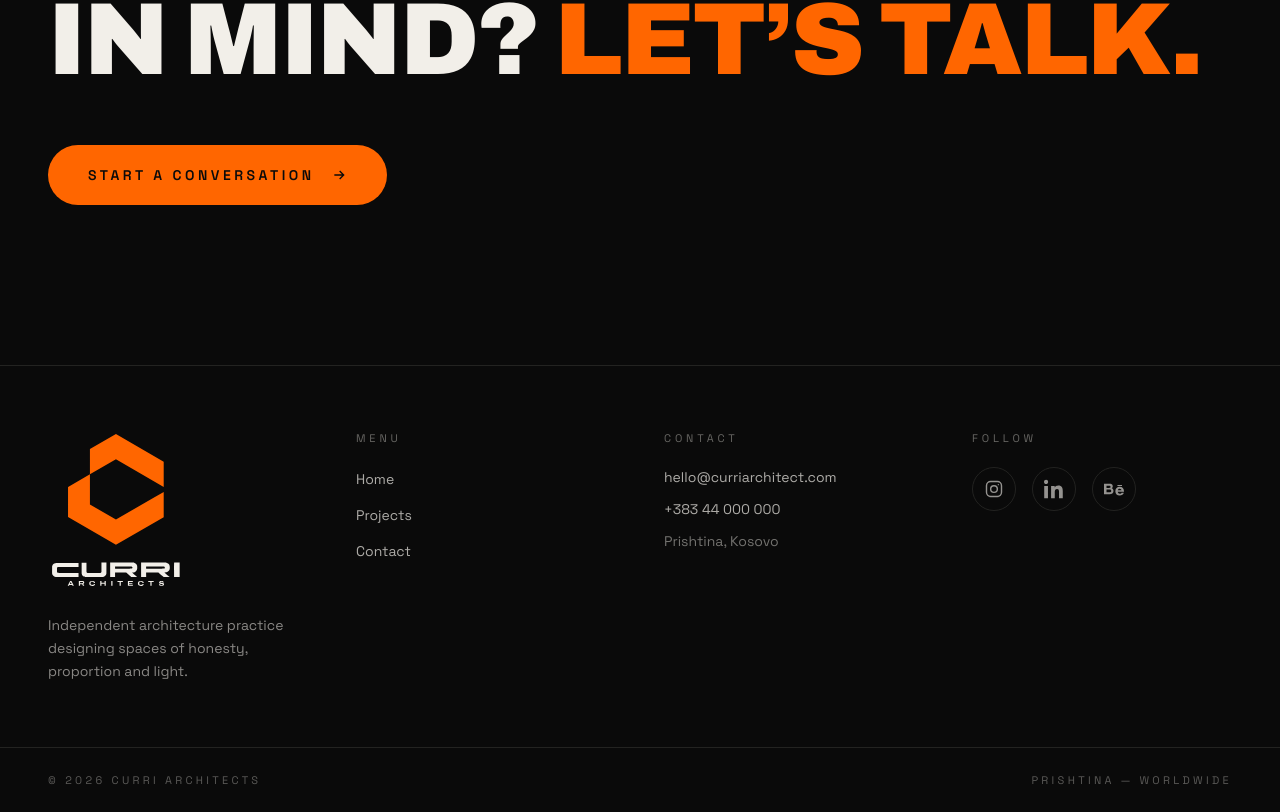
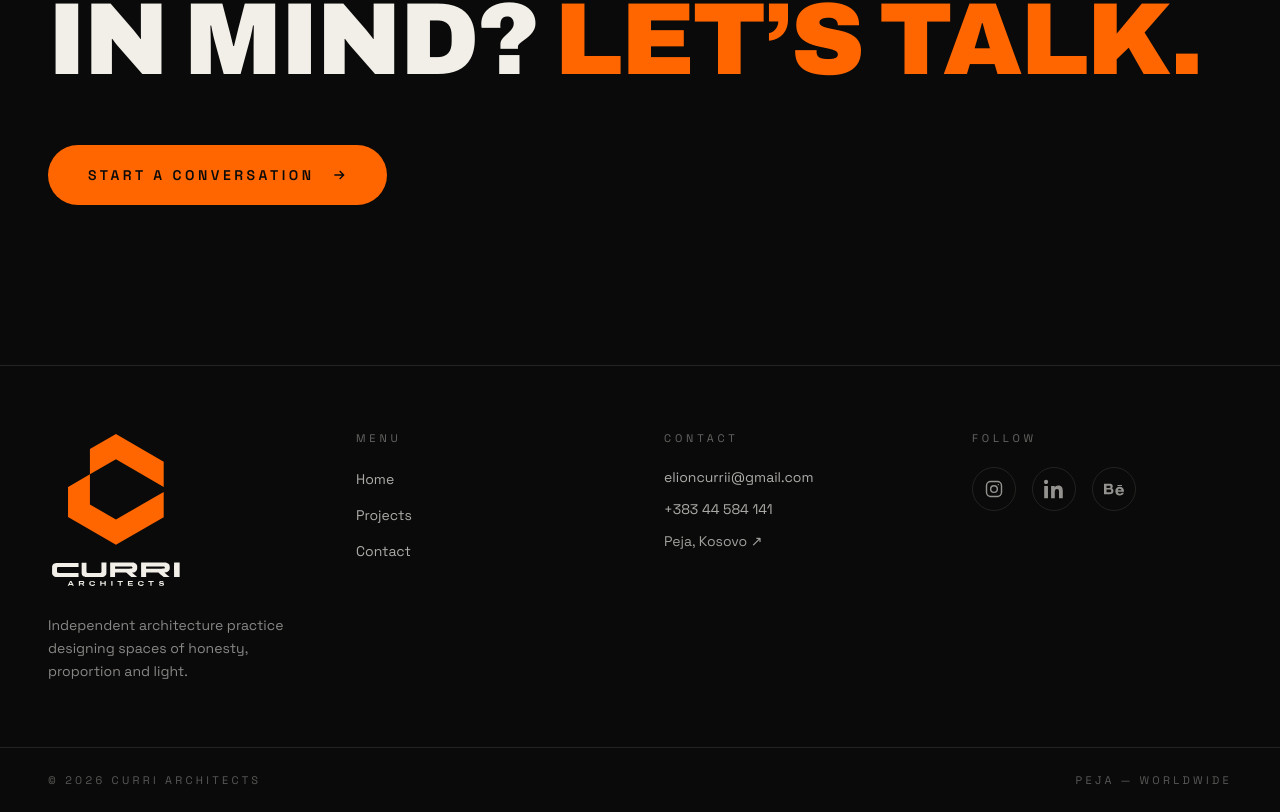
Before and after one commit to artkelmendi/curri-architect, a Next.js app: page /projects in a window 1280 px wide. Shown: the part 2806-3618 px from the top of the page. Built offline with nearby package versions, Linux system fonts and the light colour scheme.

Commit message:
Set Peja studio contact details and branded Google Maps directions section

```diff
--- a/src/app/contact/ContactView.tsx
+++ b/src/app/contact/ContactView.tsx
@@ -4,6 +4,8 @@ import { useLang } from "@/lib/i18n";
 import { LineReveal, Reveal } from "@/components/Reveal";
 import ContactForm from "@/components/ContactForm";
 import AnimatedLogoMark from "@/components/AnimatedLogoMark";
+import StudioMap from "@/components/StudioMap";
+import { studio } from "@/data/studio";
 
 export default function ContactView() {
   const { t } = useLang();
@@ -11,12 +13,18 @@ export default function ContactView() {
   const details = [
     {
       label: t.contactPage.email,
-      value: "hello@curriarchitect.com",
-      href: "mailto:hello@curriarchitect.com",
+      value: studio.email,
+      href: `mailto:${studio.email}`,
+    },
+    {
+      label: t.contactPage.phone,
+      value: studio.phone,
+      href: studio.phoneHref,
     },
     {
       label: t.contactPage.studio,
       value: t.contactPage.city,
+      href: studio.mapsUrl,
     },
   ];
 
@@ -66,7 +74,7 @@ export default function ContactView() {
                   {d.href ? (
                     <a
                       href={d.href}
-                      className="mt-2 inline-block font-display text-xl font-bold text-bone transition-colors duration-200 hover:text-accent md:text-2xl"
+                      className="mt-2 inline-block max-w-full break-words font-display text-xl font-bold text-bone transition-colors duration-200 hover:text-accent md:text-2xl"
                     >
                       {d.value}
                     </a>
@@ -91,6 +99,7 @@ export default function ContactView() {
             <ContactForm />
           </Reveal>
         </div>
+        <StudioMap />
       </div>
     </section>
   );
--- a/src/app/layout.tsx
+++ b/src/app/layout.tsx
@@ -36,7 +36,7 @@ export const metadata: Metadata = {
     template: "%s — Curri Architects",
   },
   description:
-    "Curri Architects is an independent architecture practice in Prishtina designing residential, commercial and cultural spaces with honesty, proportion and light.",
+    "Curri Architects is an independent architecture practice in Peja, Kosovo, designing residential, commercial and cultural spaces with honesty, proportion and light.",
   openGraph: {
     type: "website",
     siteName: "Curri Architects",
--- a/src/components/ContactForm.tsx
+++ b/src/components/ContactForm.tsx
@@ -3,6 +3,7 @@
 import { useState } from "react";
 import { motion } from "framer-motion";
 import { dictionaries, useLang } from "@/lib/i18n";
+import { studio } from "@/data/studio";
 
 const FIELD =
   "w-full border-b border-line bg-transparent py-4 text-base text-bone placeholder:text-bone/30 transition-colors duration-300 focus:border-accent focus:outline-none";
@@ -33,7 +34,7 @@ export default function ContactForm() {
     const body = encodeURIComponent(
       `Name: ${name}\nEmail: ${email}\nProject type: ${type}\n\n${message}`
     );
-    window.location.href = `mailto:hello@curriarchitect.com?subject=${subject}&body=${body}`;
+    window.location.href = `mailto:${studio.email}?subject=${subject}&body=${body}`;
     setSent(true);
   };
 
--- a/src/components/Footer.tsx
+++ b/src/components/Footer.tsx
@@ -5,6 +5,7 @@ import { LogoFull } from "./LogoMark";
 import Magnetic from "./Magnetic";
 import { LineReveal, Reveal } from "./Reveal";
 import { useLang } from "@/lib/i18n";
+import { studio } from "@/data/studio";
 
 const SOCIALS = [
   {
@@ -114,21 +115,21 @@ export default function Footer() {
             <ul className="space-y-3 text-sm text-bone/70">
               <li>
                 <a
-                  href="mailto:hello@curriarchitect.com"
+                  href={`mailto:${studio.email}`}
                   className="transition-colors duration-200 hover:text-accent"
                 >
-                  hello@curriarchitect.com
+                  {studio.email}
                 </a>
               </li>
               <li>
                 <a
-                  href="tel:+38344000000"
+                  href={studio.phoneHref}
                   className="transition-colors duration-200 hover:text-accent"
                 >
-                  +383 44 000 000
+                  {studio.phone}
                 </a>
               </li>
-              <li className="text-bone/45">{t.footer.city}</li>
+              <li><a href={studio.mapsUrl} target="_blank" rel="noopener noreferrer" className="text-bone/65 hover:text-accent">{t.footer.city} ↗</a></li>
             </ul>
           </div>
           <div>
--- a/src/components/Navbar.tsx
+++ b/src/components/Navbar.tsx
@@ -8,6 +8,7 @@ import LogoMark, { LogoWordmark } from "./LogoMark";
 import LangSwitch from "./LangSwitch";
 import ThemeToggle from "./ThemeToggle";
 import { useLang } from "@/lib/i18n";
+import { studio } from "@/data/studio";
 
 const EASE = [0.76, 0, 0.24, 1] as const;
 
@@ -161,10 +162,10 @@ export default function Navbar() {
               transition={{ duration: 0.5, delay: 0.45 }}
             >
               <a
-                href="mailto:hello@curriarchitect.com"
+                href={`mailto:${studio.email}`}
                 className="text-sm text-bone/60 underline-offset-4 hover:text-accent hover:underline"
               >
-                hello@curriarchitect.com
+                {studio.email}
               </a>
               <LogoMark className="h-10 w-auto text-accent" aria-hidden="true" />
             </motion.div>
--- /dev/null
+++ b/src/components/StudioMap.tsx
@@ -0,0 +1,46 @@
+"use client";
+
+import { useRef, useState } from "react";
+import { motion, useInView, useReducedMotion } from "framer-motion";
+import { useLang } from "@/lib/i18n";
+import { studio } from "@/data/studio";
+import LogoMark from "./LogoMark";
+
+export default function StudioMap() {
+  const { lang } = useLang();
+  const sq = lang === "sq";
+  const ref = useRef<HTMLElement>(null);
+  const visible = useInView(ref, { once: true, amount: .15 });
+  const reduced = useReducedMotion();
+  const [interactive, setInteractive] = useState(false);
+  return (
+    <motion.section ref={ref} className="studio-map" aria-labelledby="studio-map-title"
+      initial={{ opacity: 0, transform: "translateY(24px)" }}
+      animate={visible ? { opacity: 1, transform: "translateY(0px)" } : undefined}
+      style={reduced ? { transform: "none" } : undefined}
+      transition={{ duration: reduced ? .2 : .6, ease: [.23, 1, .32, 1] }}>
+      <div className="studio-map__info">
+        <p className="studio-map__eyebrow">{sq ? "Na vizitoni" : "Visit the studio"}</p>
+        <LogoMark className="studio-map__mark" />
+        <h2 id="studio-map-title">Pejë<span>.</span></h2>
+        <p className="studio-map__country">{sq ? "Kosovë" : "Kosovo"}</p>
+        <p className="studio-map__invitation">{sq ? "Një vend për ide të reja. Le të flasim për tuajën." : "A place for new ideas. Let’s talk about yours."}</p>
+        <a className="studio-map__directions" href={studio.directionsUrl} target="_blank" rel="noopener noreferrer">
+          {sq ? "Merr udhëzimet" : "Get directions"}
+          <svg viewBox="0 0 24 24" fill="none" stroke="currentColor" strokeWidth="1.7" aria-hidden="true"><path d="M5 19 19 5M5 5h14v14" /></svg>
+        </a>
+        <a className="studio-map__external" href={studio.mapsUrl} target="_blank" rel="noopener noreferrer">{sq ? "Hap në Google Maps" : "Open in Google Maps"}</a>
+        <p className="studio-map__coordinates">42.660023° N<br />20.283602° E</p>
+      </div>
+      <div className="studio-map__canvas" data-interactive={interactive}>
+        <iframe title="Curri Architects studio — Pejë, Kosovo" loading="lazy" referrerPolicy="no-referrer-when-downgrade" allowFullScreen
+          src={`https://maps.google.com/maps?q=${studio.latitude},${studio.longitude}&z=17&output=embed&hl=${sq ? "sq" : "en"}`}
+          tabIndex={interactive ? 0 : -1} />
+        <button type="button" className="studio-map__interact" onClick={() => setInteractive(!interactive)} aria-pressed={interactive}>
+          {interactive ? (sq ? "Blloko hartën" : "Lock map") : (sq ? "Eksploro hartën" : "Explore map")}
+          <span aria-hidden="true">{interactive ? "−" : "+"}</span>
+        </button>
+      </div>
+    </motion.section>
+  );
+}
--- /dev/null
+++ b/src/data/studio.ts
@@ -0,0 +1,9 @@
+export const studio = {
+  phone: "+383 44 584 141",
+  phoneHref: "tel:+38344584141",
+  email: "elioncurrii@gmail.com",
+  latitude: 42.660022948709006,
+  longitude: 20.283602216711476,
+  mapsUrl: "https://www.google.com/maps/search/?api=1&query=42.660022948709006%2C20.283602216711476",
+  directionsUrl: "https://www.google.com/maps/dir/?api=1&destination=42.660022948709006%2C20.283602216711476",
+};
--- a/src/lib/i18n.tsx
+++ b/src/lib/i18n.tsx
@@ -29,7 +29,7 @@ const en = {
     l2: "Light",
     l3: "Form.",
     intro:
-      "Curri is the fresh new studio of one architect — designing residential, commercial and cultural spaces with honesty, proportion and light. Based in Prishtina, building anywhere.",
+      "Curri is the fresh new studio of one architect — designing residential, commercial and cultural spaces with honesty, proportion and light. Based in Peja, building anywhere.",
     viewWork: "View the work",
     scroll: "Scroll ↓",
   },
@@ -108,9 +108,9 @@ const en = {
     menuTitle: "Menu",
     contactTitle: "Contact",
     followTitle: "Follow",
-    city: "Prishtina, Kosovo",
+    city: "Peja, Kosovo",
     rights: "© 2026 Curri Architects",
-    tagline: "Prishtina — Worldwide",
+    tagline: "Peja — Worldwide",
   },
   projectsPage: {
     eyebrow: "AS · Residential interior studies",
@@ -140,7 +140,7 @@ const en = {
     email: "Email",
     phone: "Phone",
     studio: "Studio",
-    city: "Prishtina, Kosovo",
+    city: "Peja, Kosovo",
     availability: "Currently taking projects for 2026 / 27",
   },
   form: {
@@ -175,7 +175,7 @@ const sq: typeof en = {
     l2: "Dritë",
     l3: "Formë.",
     intro:
-      "Curri është studioja e një arkitekti të vetëm — që projekton hapësira banimi, komerciale dhe kulturore me ndershmëri, proporcion dhe dritë. Me bazë në Prishtinë, ndërton kudo.",
+      "Curri është studioja e një arkitekti të vetëm — që projekton hapësira banimi, komerciale dhe kulturore me ndershmëri, proporcion dhe dritë. Me bazë në Pejë, ndërton kudo.",
     viewWork: "Shiko punët",
     scroll: "Shfleto ↓",
   },
@@ -254,9 +254,9 @@ const sq: typeof en = {
     menuTitle: "Menyja",
     contactTitle: "Kontakti",
     followTitle: "Na ndiqni",
-    city: "Prishtinë, Kosovë",
+    city: "Pejë, Kosovë",
     rights: "© 2026 Curri Architects",
-    tagline: "Prishtinë — Kudo në botë",
+    tagline: "Pejë — Kudo në botë",
   },
   projectsPage: {
     eyebrow: "AS · Studime të enterierit të banimit",
@@ -286,7 +286,7 @@ const sq: typeof en = {
     email: "Email",
     phone: "Telefoni",
     studio: "Studioja",
-    city: "Prishtinë, Kosovë",
+    city: "Pejë, Kosovë",
     availability: "Aktualisht pranoj projekte për 2026 / 27",
   },
   form: {
```
Also changed, not shown: src/app/globals.css (+28 -0 lines).
